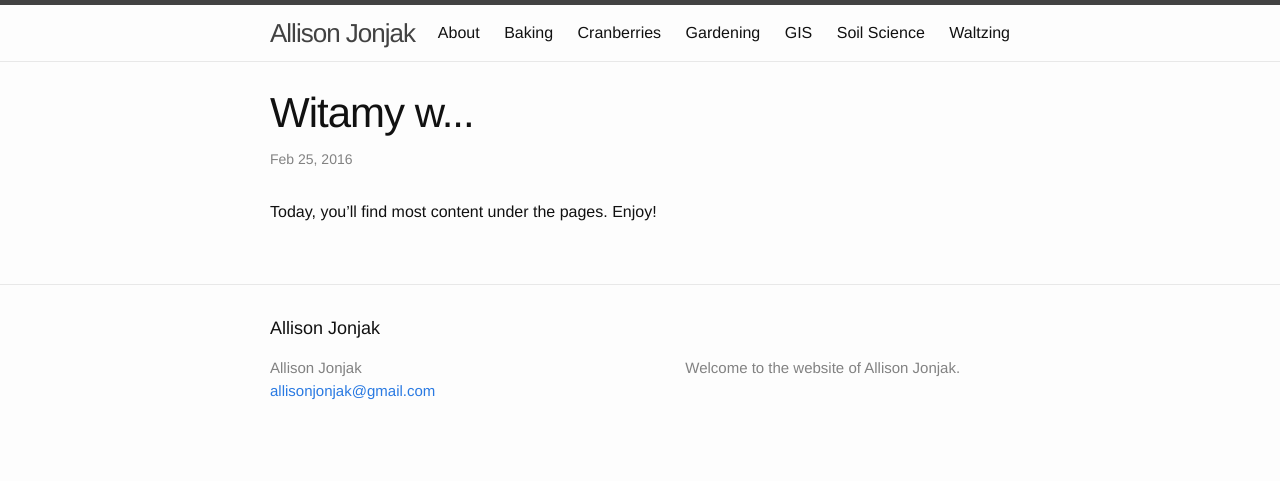
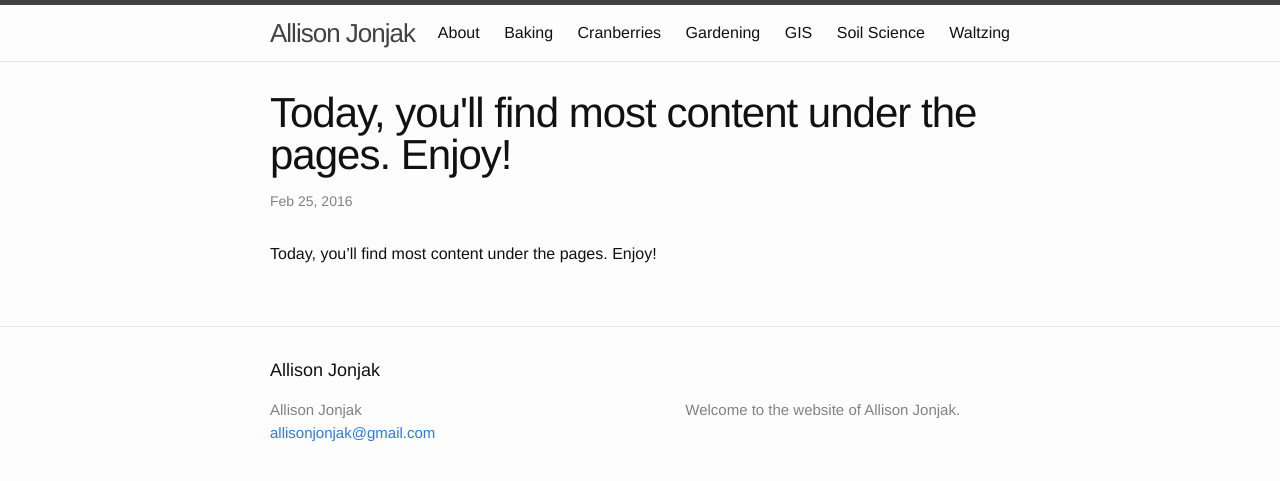
Before and after one commit to cranhandler/cranhandler.github.io, a Jekyll site: the page built from _posts/2016-02-24-welcome-to-jekyll.markdown, in a window 1280 px wide. Shown: the top 481 px of the page. Built offline with Jekyll 4.4.1, drawn with Linux system fonts in a browser that asks for light colours.

Commit message:
Update 2016-02-24-welcome-to-jekyll.markdown

```diff
--- a/_posts/2016-02-24-welcome-to-jekyll.markdown
+++ b/_posts/2016-02-24-welcome-to-jekyll.markdown
@@ -1,6 +1,6 @@
 ---
 layout: post
-title:  "Witamy w..."
+title:  "Today, you'll find most content under the pages. Enjoy!"
 date:   2016-02-24 22:57:03 -0500
 categories: pleasantries
 ---
```
